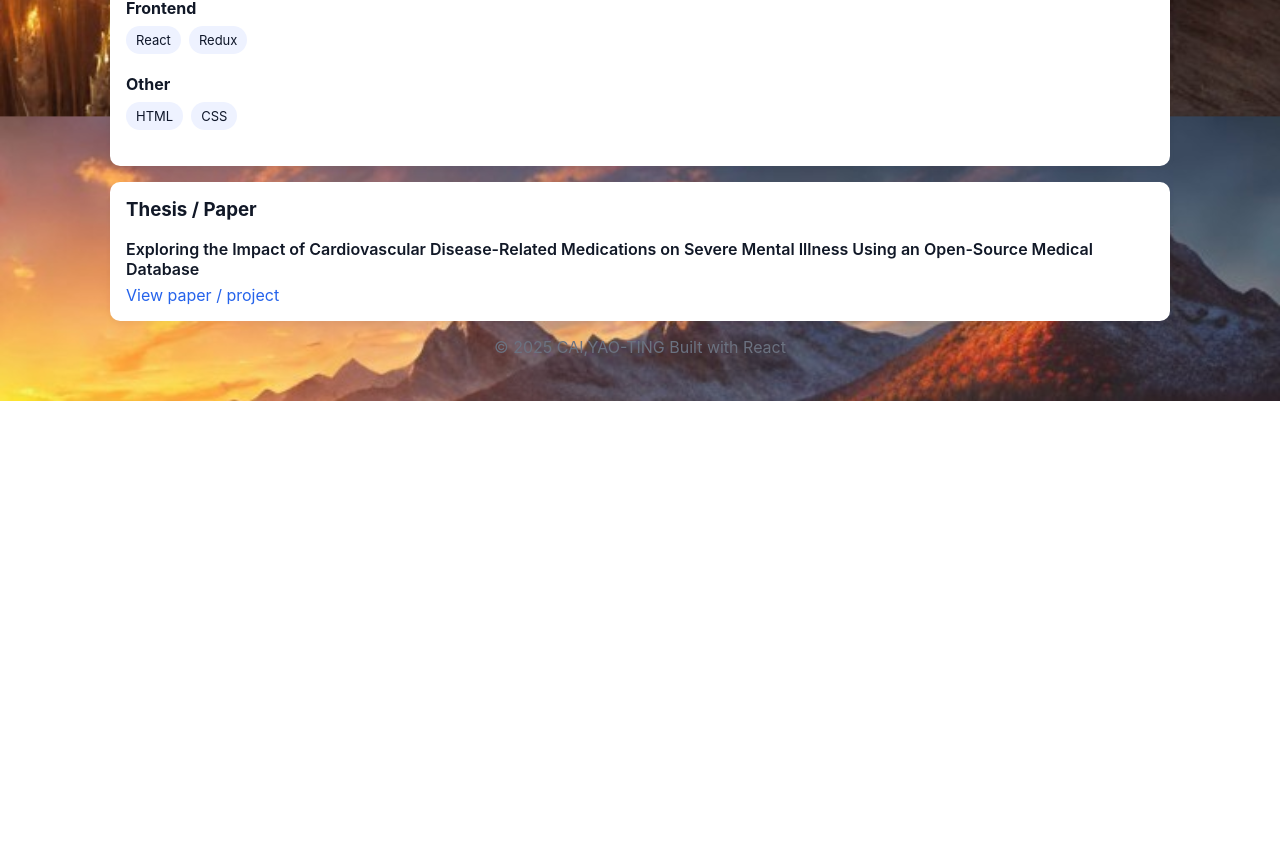
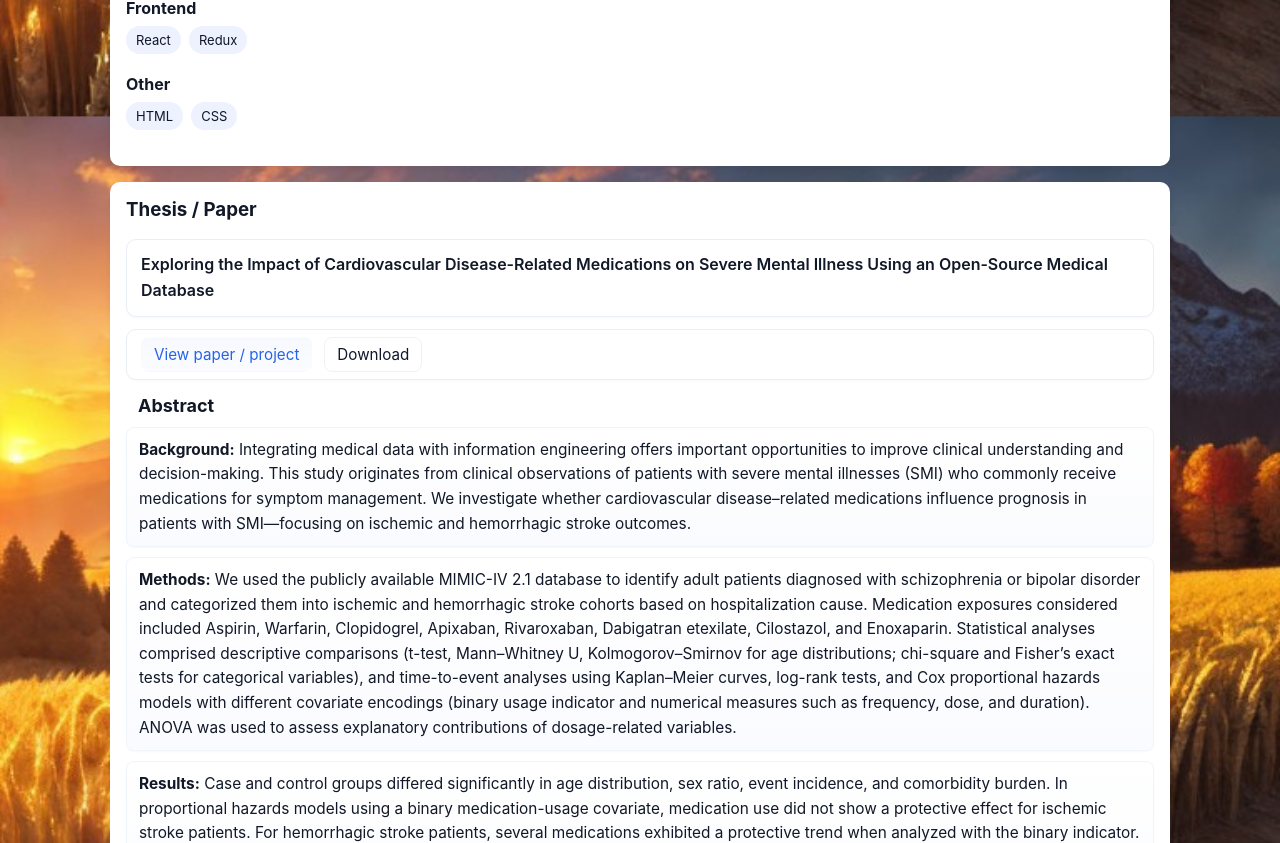
Before and after one commit to yaoting0116/my_index_full, a React (Vite) app: page /about in a window 1280 px wide. Shown: the part 737-1580 px from the top of the page. Before the commit the page ends 1138 px from the top, so only its background shows below. Built offline with nearby package versions, Linux system fonts and the light colour scheme.

Commit message:
Update About.jsx

```diff
--- a/src/pages/About.jsx
+++ b/src/pages/About.jsx
@@ -28,6 +28,24 @@ export default function About() {
 
   const thesisTitle = profile.thesisTitle || profile.paperTitle || ''
   const thesisUrl = profile.thesisUrl || profile.paperUrl || ''
+  const thesisAbstract = profile.thesisAbstract || ''
+
+  // Split abstract into paragraphs by double-newline; trim to avoid empty blocks
+  const abstractParas = thesisAbstract
+    .split(/\n\s*\n/)
+    .map((p) => p.trim())
+    .filter((p) => p.length > 0)
+
+  // helper: if paragraph starts with "Label:" return { label, rest }, else null
+  const extractLabel = (text) => {
+    // matches: one or more words/spaces (letters, numbers, &), maybe hyphen, followed by colon and optional space
+    // examples: "Background:", "Methods:", "Study Design:", "Results:"
+    const m = text.match(/^([A-Za-z\u00C0-\u017F0-9\-\s&]+?):\s*(.*)$/s)
+    if (m) {
+      return { label: m[1].trim(), rest: m[2].trim() }
+    }
+    return null
+  }
 
   return (
     <div className="about-page">
@@ -88,24 +106,72 @@ export default function About() {
         )}
       </section>
 
-      {/* Thesis */}
+      {/* Thesis / Paper — each piece rendered as its own 'block' */}
       <section className="about-card">
         <h3>Thesis / Paper</h3>
+
+        {/* Title block */}
+        <div className="paper-block paper-block--title">
           {thesisTitle ? (
+            <div className="paper-title">{thesisTitle}</div>
+          ) : (
+            <div className="muted">No thesis/paper title provided.</div>
+          )}
+        </div>
+
+        {/* Links block */}
+        <div className="paper-block paper-block--links">
+          {thesisUrl ? (
             <div>
-            <div style={{ fontWeight: 600, marginBottom: 6 }}>{thesisTitle}</div>
-            {thesisUrl ? (
-              <a className="thesis-link" href={thesisUrl} target="_blank" rel="noreferrer">
+              <a
+                className="thesis-link"
+                href={thesisUrl}
+                target="_blank"
+                rel="noopener noreferrer"
+                style={{ marginRight: 12 }}
+              >
                 View paper / project
               </a>
+              <a className="thesis-link" href={thesisUrl} download rel="noopener noreferrer">
+                Download
+              </a>
+            </div>
           ) : (
             <div className="muted">No link provided</div>
           )}
         </div>
+
+        {/* Abstract heading block (kept as text, we can style via CSS) */}
+        <div className="paper-block paper-block--heading">
+          <strong className="paper-heading-text">Abstract</strong>
+        </div>
+
+        {/* Each abstract paragraph as its own block; detect leading labels like "Background:" */}
+        {abstractParas.length > 0 ? (
+          abstractParas.map((para, idx) => {
+            const parsed = extractLabel(para)
+            if (parsed) {
+              // Render label bold (same class as heading) and rest of paragraph
+              return (
+                <div className="paper-block paper-block--para" key={idx}>
+                  <p style={{ margin: 0, whiteSpace: 'pre-wrap' }}>
+                    <strong className="paper-heading-text">{parsed.label}:</strong>{' '}
+                    <span>{parsed.rest}</span>
+                  </p>
+                </div>
+              )
+            } else {
+              return (
+                <div className="paper-block paper-block--para" key={idx}>
+                  <p style={{ margin: 0, whiteSpace: 'pre-wrap' }}>{para}</p>
+                </div>
+              )
+            }
+          })
         ) : (
-          <div className="muted">
-            No thesis/paper added. To show one, add <code>thesisTitle</code> and <code>thesisUrl</code> to
-            your profile in <code>src/store.js</code>.
+          <div className="paper-block muted">
+            No abstract added. To show an abstract, add <code>thesisAbstract</code> to your profile in{' '}
+            <code>src/store.js</code>.
           </div>
         )}
       </section>
```
Lines whose indentation alone changed are shown as unchanged.
